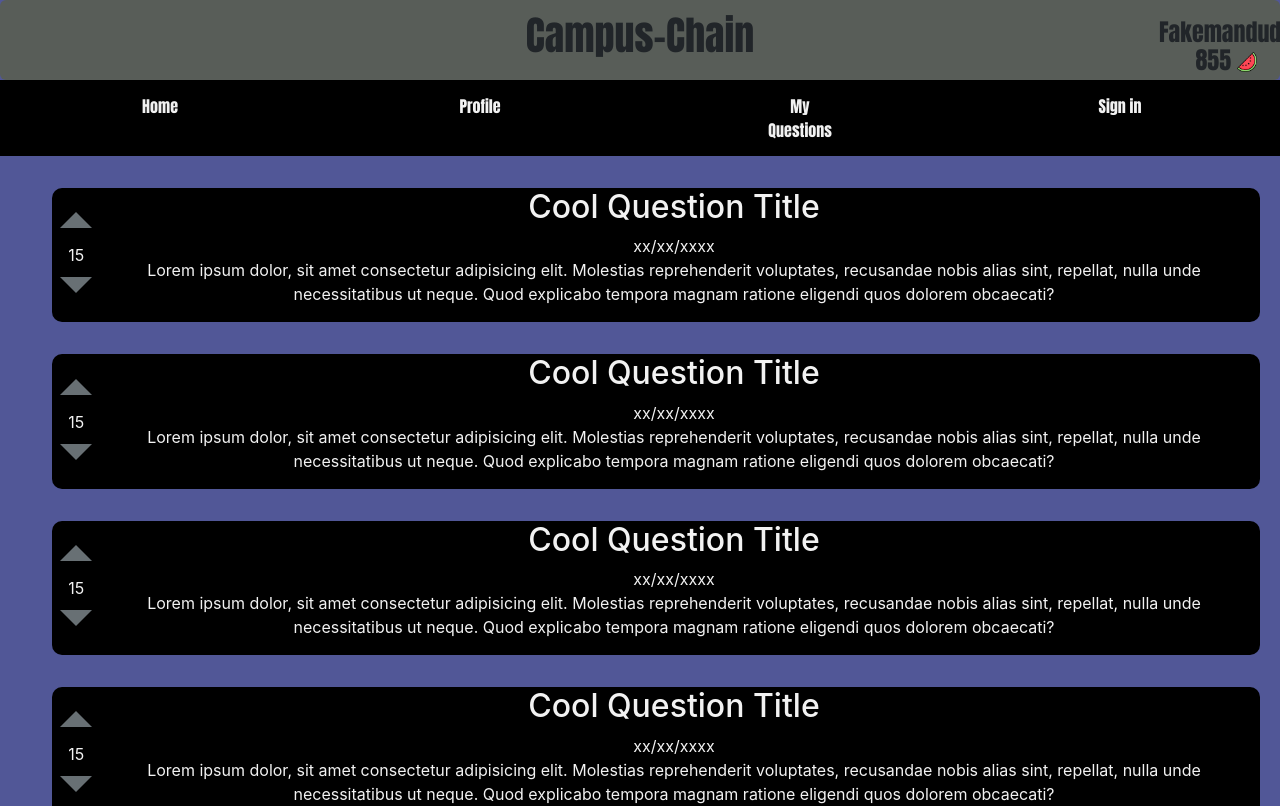
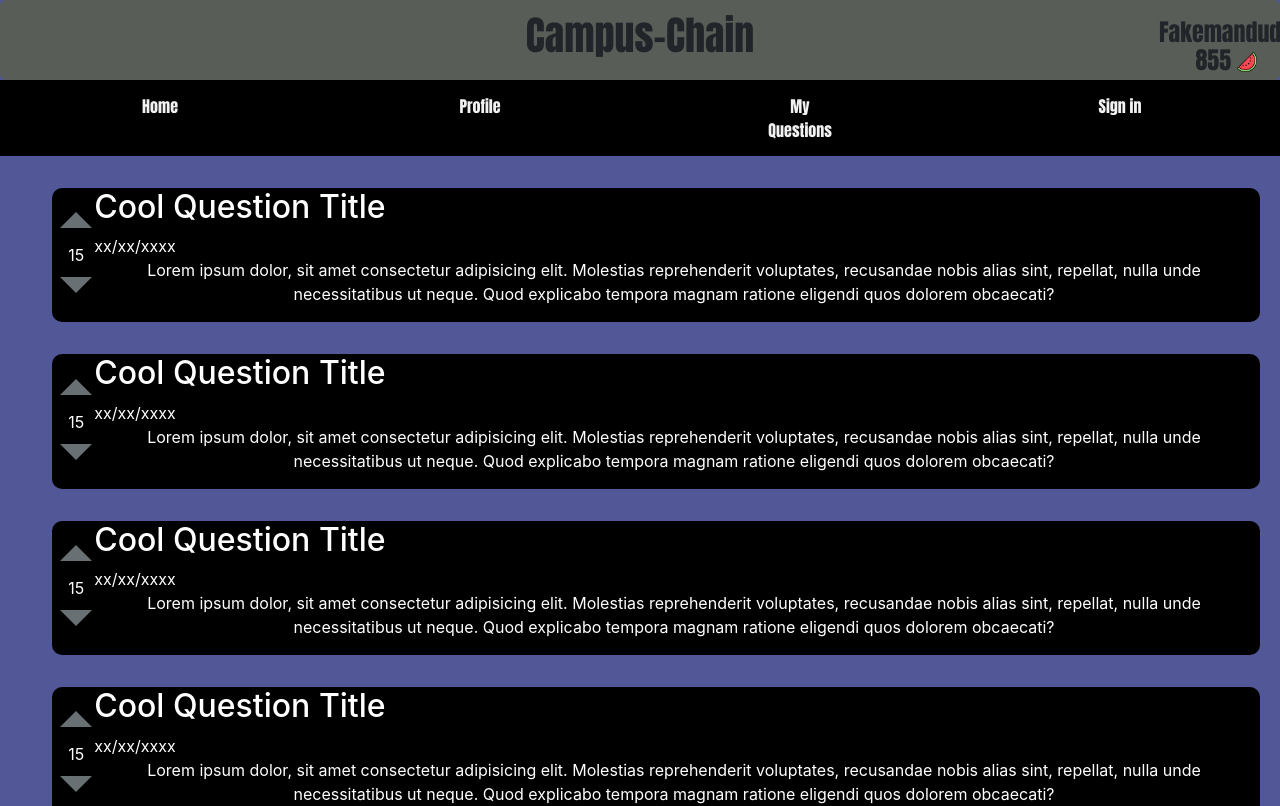
Before and after one commit to ProbablyOmar/Campus-Chain, a React (Create React App) app: page /myquestions in a window 1280 px wide. Shown: the top 806 px of the page. Built offline with nearby package versions, Linux system fonts and the light colour scheme.

Commit message:
Modifed CSS for question and Added register button in Login page

```diff
--- a/src/App.css
+++ b/src/App.css
@@ -65,7 +65,7 @@ a {
 #questionlist {
   list-style: none;
 }
-#questionbox {
+.questionbox {
   display: flex;
   flex-direction: row;
   align-items: center;
@@ -77,9 +77,20 @@ a {
   margin-right: 20px;
   margin-top: 2em;
 }
-.questiondata :hover {
-  background-color: #562d60;
+.questionbox a {
+  all: unset;
+  color: white;
+}
+
+.questionbox:hover {
+  border: solid grey;
+  border-width: 5px;
   cursor: pointer;
+}
+.questiondata {
+  display: flex;
+  flex-direction: column;
+  align-items: flex-start;
 }
 
 #addquestion {
@@ -98,6 +109,7 @@ a {
   background-color: #562d60;
   color: white;
 }
+
 .ratingbox {
   display: flex;
   flex-direction: column;
@@ -115,7 +127,7 @@ a {
 }
 
 .vote :hover {
-  color: #f48024;
+  stroke: #f48024;
 }
 
 .vote .clicked {
--- a/src/components/question.js
+++ b/src/components/question.js
@@ -1,8 +1,7 @@
 function Question({ title, text, date }) {
   //let [questions, setQuestions] = useState([]);
   return (
-    <a id="questionlink" href="#question">
-      <div id="questionbox">
+    <div className="questionbox">
       <div className="ratingbox">
         <button
           className="vote"
@@ -19,7 +18,7 @@ function Question({ title, text, date }) {
             <path d="M2 21h32L18 5 2 21z" fill="currentColor"></path>
           </svg>
         </button>
-          <span>15</span>
+        <span style={{ color: "white" }}>15</span>
         <button
           className="vote"
           onClick={e => {
@@ -36,13 +35,14 @@ function Question({ title, text, date }) {
           </svg>
         </button>
       </div>
-        <div>
+      <a id="questionlink" href="#question">
+        <div className="questiondata">
           <h2>{title}</h2>
           <span>{date}</span>
           <p>{text}</p>
         </div>
+      </a>
     </div>
-    </a>
   );
 }
 
--- a/src/pages/register.js
+++ b/src/pages/register.js
@@ -1,7 +1,7 @@
 function Register() {
   return (
     <div>
-      <form action="/register" class="row g-3 form" method="post">
+      <form action="/register" class="row g-3 form m-5" method="post">
         <div class="col-md-6">
           <div class="input-group">
             <span class="input-group-text">Username</span>
@@ -73,7 +73,7 @@ function Register() {
 
         <div class="col-md-6">
           <div class="input-group">
-            <span class="input-group-text">Phone Number</span>
+            <span class="input-group-text">MetaMask Number</span>
             <input
               required
               autocomplete="off"
@@ -88,7 +88,7 @@ function Register() {
         </div>
 
         <div class="col-12">
-          <button class="btn btn-primary  w-25" type="submit">
+          <button class="btn btn-primary m-auto w-25" type="submit">
             Register
           </button>
         </div>
--- a/src/pages/signin.js
+++ b/src/pages/signin.js
@@ -28,6 +28,12 @@ function Signin() {
               Log In
             </button>
           </a>
+          <br />
+          <a href="/register">
+            <button class="btn btn-primary m-2" type="button">
+              Register
+            </button>
+          </a>
         </form>
       </div>
     </div>
```
Lines whose indentation alone changed are shown as unchanged.
